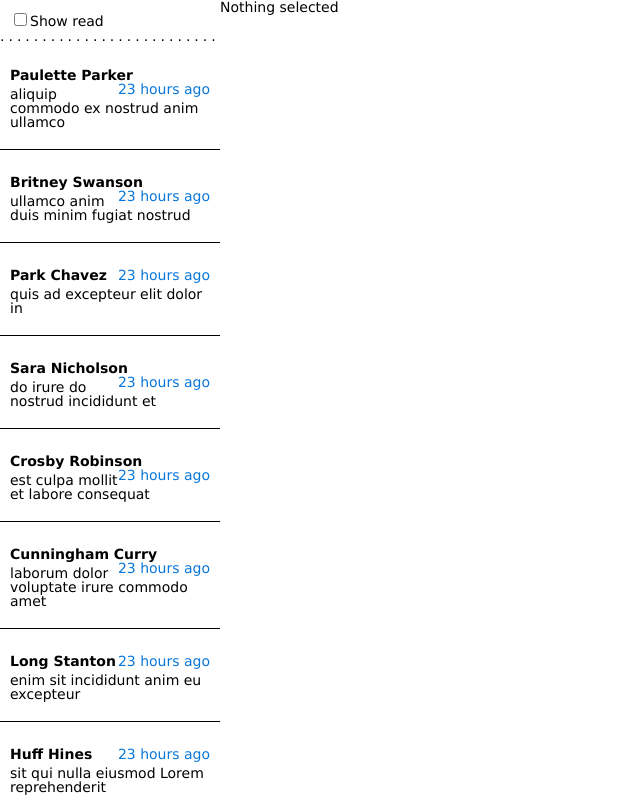
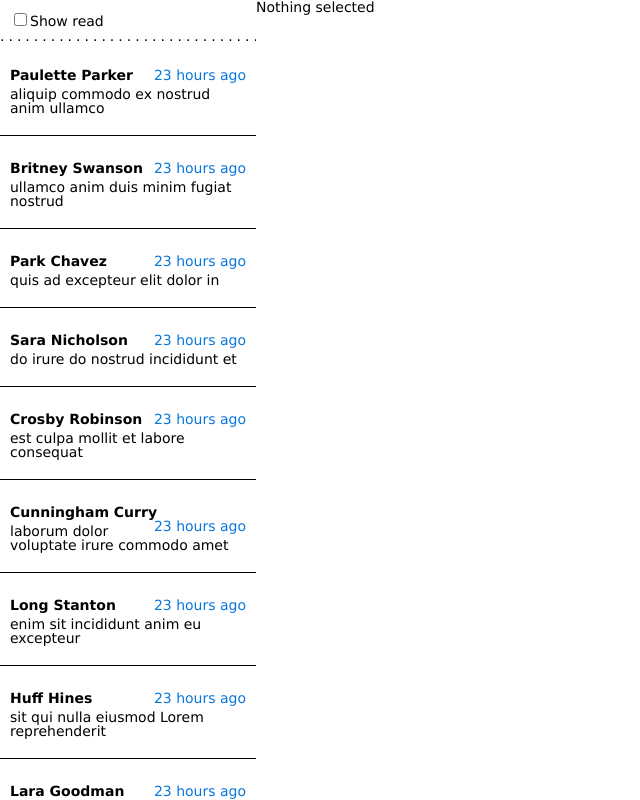
Before and after one commit to oobidin/fyberchallenge, a plain HTML site: page index.html in a window 1280 px wide. Shown: the whole page, without its empty margins (0-640 px from the left). Drawn offline with Linux system fonts and the light colour scheme.

Commit message:
Style update

```diff
--- a/css/style.css
+++ b/css/style.css
@@ -1,15 +1,20 @@
+html, body {
+    height: 100%;
+}
 body {
-	height: 100%;
 	font-family: Geneva, Arial, Helvetica, sans-serif;
 	font-size: 14px;
+	margin: 0;
+	padding: 0;
+}
+.page {
+    height: 100%;
+	position: fixed;
 }
 .hidden {
 	display: none;
 }
 .overscreen {
-	position: fixed;
-	top: 0;
-	bottom: 100%;
 	overflow-y: scroll;
 	height: 100%;
 }
@@ -27,34 +32,30 @@ body {
 	padding: 0 10px;
 }
 #subjects {
-	left: 0;
-	right: 200px;
-	width: 220px;
+	width: 20%;
+	min-width: 250px;
+	float: left;
 }
 #content {
-	left: 220px;
-	right: 100%;
-	width: 100%
+	float: left;
+	width: 80%;
 }
 #subjects_container {
-
 }
 .subjects_item {
-	margin-top: 20px;
-	margin-bottom: 20px;
-	width: 220px;
+	padding-top: 20px;
 	cursor: pointer;
 	background-color: #FFFFFF;
+	transition: background-color 0.6s ease;
 }
 .subjects_item:hover {
-	background-color: #002277;
+	background-color: #fefddc;
 }
 .subjects_item:after {
 	content: ' ';
-	width: 220px;
 	border-bottom: 1px solid #000000;
 	display: block;
-	margin-top: 20px;
+	padding-top: 20px;
 }
 .subjects_item:last-child:after {
   content: none;
@@ -70,6 +71,13 @@ body {
  .subjects_item .subjects_item_body {
  	padding: 5px 10px 0;
  }
+
+.content_body .content_body_main .content_body_main_subject {
+	margin: 10px 0;
+}
+.content_body .content_body_main .content_body_main_text {
+
+}
 .subjects_item .subjects_item_from,
 .content_body .content_body_header .content_body_header_from,
 .content_body .content_body_header .content_body_header_to,
```
